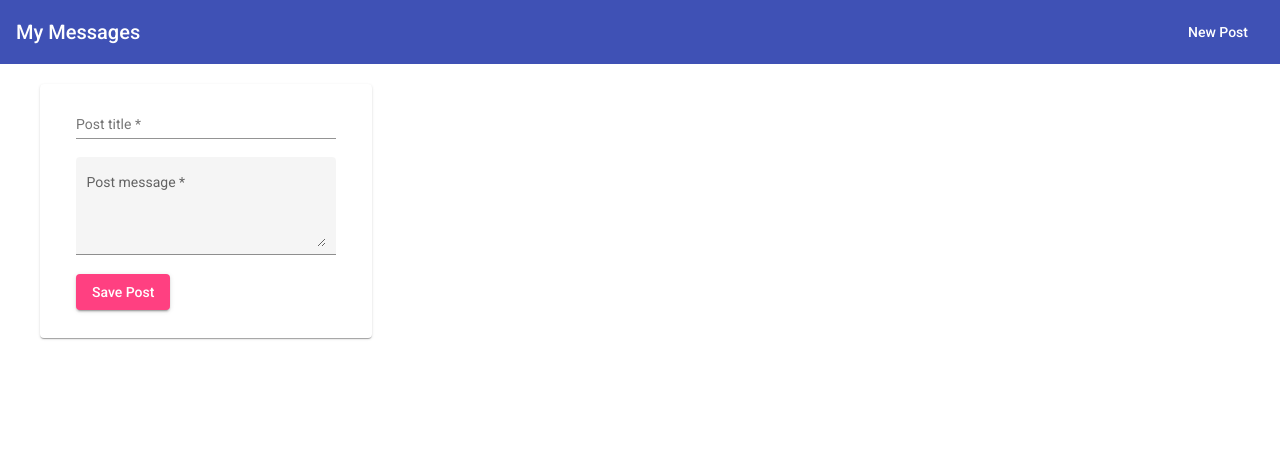
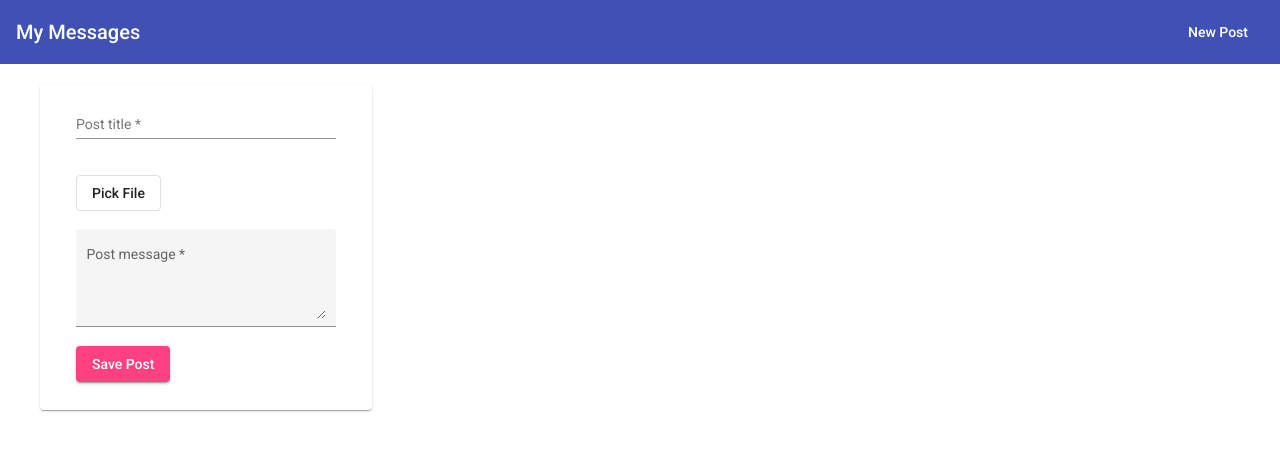
Before and after one commit to FoxGeoff/MeanStack, an Angular app: page /create in a window 1280 px wide. Shown: the top 450 px of the page. Built offline with nearby package versions, Linux system fonts and the light colour scheme.

Commit message:
Adding the File Input Button  - Add Button and input type="file"

```diff
--- a/src/app/posts/post-create/post-create.component.css
+++ b/src/app/posts/post-create/post-create.component.css
@@ -17,3 +17,7 @@
 mat-spinner {
   margin: auto;
 }
+
+.pickFile {
+  margin: 18px 0;
+}
--- a/src/app/posts/post-create/post-create.component.html
+++ b/src/app/posts/post-create/post-create.component.html
@@ -1,6 +1,11 @@
 <mat-card class="matCard">
   <mat-spinner *ngIf="isLoading"></mat-spinner>
-  <form class="form" #postForm="ngForm" (submit)="onSavePost(postForm)" *ngIf="!isLoading">
+  <form
+    class="form"
+    #postForm="ngForm"
+    (submit)="onSavePost(postForm)"
+    *ngIf="!isLoading"
+  >
     <mat-form-field class="full-width">
       <mat-label>Post title</mat-label>
       <!-- If we are read async post? (evis operator is necessary) -->
@@ -14,6 +19,11 @@
       />
       <mat-error *ngIf="titleVar.invalid">Title required</mat-error>
     </mat-form-field>
+
+    <div class="pickFile">
+      <button mat-stroked-button type="button" (click) = "filePicker.click()">Pick File</button>
+      <input type="file" hidden #filePicker/>
+    </div>
 
     <mat-form-field class="full-width" appearance="fill">
       <mat-label>Post message</mat-label>
```
Also changed, not shown: 1 other file (tests, documents, lock files or other folders).
